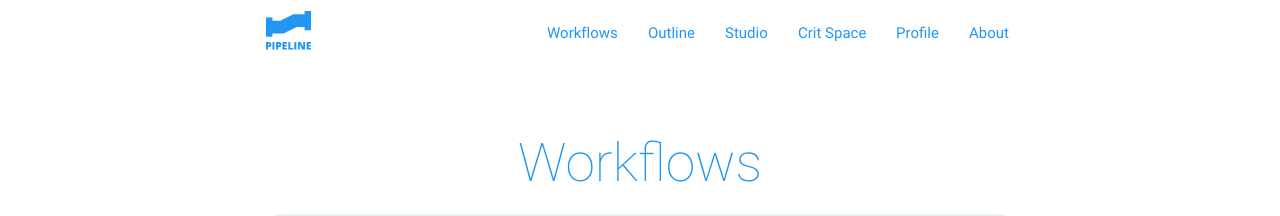
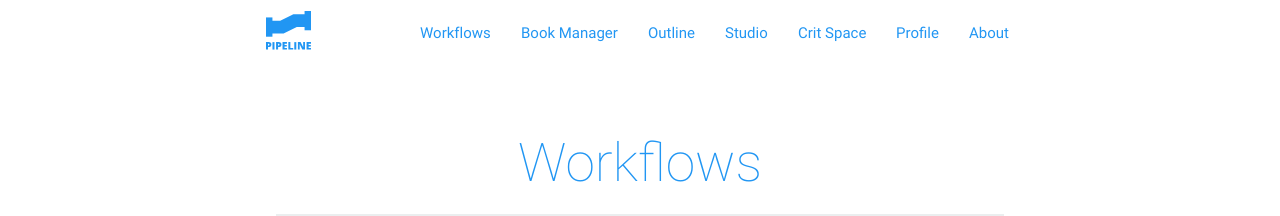
Before and after one commit to dmd-program/pipeline, a Jekyll site: the page built from index.html, in a window 1280 px wide. Shown: the top 216 px of the page. Built offline with Jekyll 4.4.1, drawn with Linux system fonts in a browser that asks for light colours; the list of posts is cut into pages by our own code.

Commit message:
book manager to nav

```diff
--- a/_includes/header.html
+++ b/_includes/header.html
@@ -2,6 +2,7 @@
 <nav class="white blue-text z-depth-0">
     <ul id="slide-out" class="side-nav">
         <li><a href="{{ site.baseurl }}/" class="blue-text">Workflows</a></li>
+        <li><a href="{{ site.baseurl }}/book-manager" class="blue-text">Book Manager</a></li>
         <li><a href="{{ "/outline" | prepend: site.baseurl }}" class="blue-text">Outline</a></li>
         <li><a href="{{ "/studio" | prepend: site.baseurl }}" class="blue-text">Studio</a></li>
         <li><a href="{{ "/crit" | prepend: site.baseurl }}" class="blue-text">Crit Space</a></li>
@@ -14,6 +15,7 @@
         <a class="brand-logo" href="{{ site.baseurl }}/" class="blue-text"> {% include pipeline-logo-svg.html %}</a>
         <ul class="right hide-on-med-and-down">
              <li><a href="{{ site.baseurl }}/" class="blue-text">Workflows</a></li>
+             <li><a href="{{ site.baseurl }}/book-manager" class="blue-text">Book Manager</a></li>
              <li><a href="{{ "/outline" | prepend: site.baseurl }}" class="blue-text">Outline</a></li>
              <li><a href="{{ "/studio" | prepend: site.baseurl }}" class="blue-text">Studio</a></li>
              <li><a href="{{ "/crit" | prepend: site.baseurl }}" class="blue-text">Crit Space</a></li>
```
